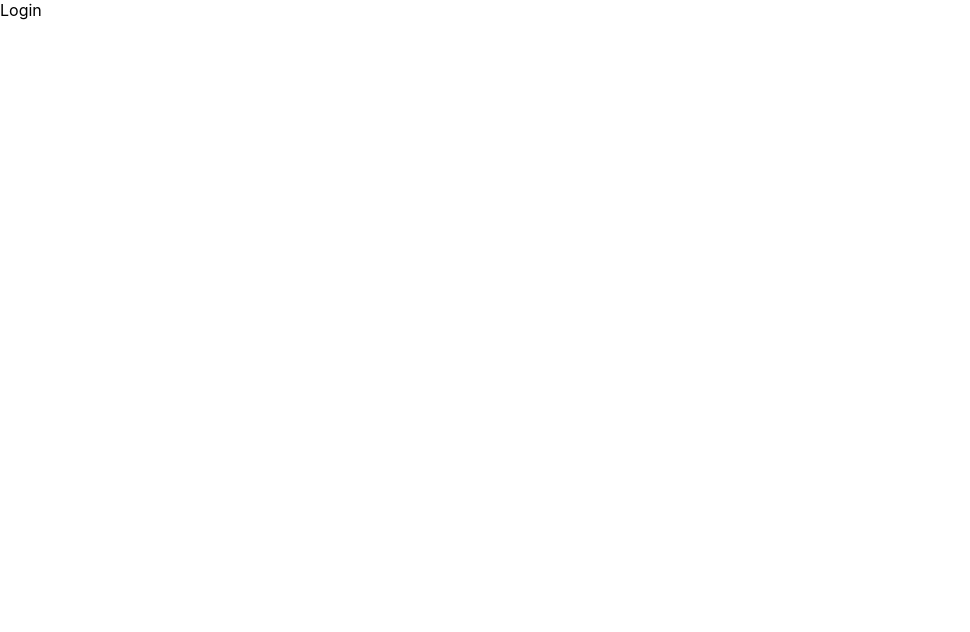
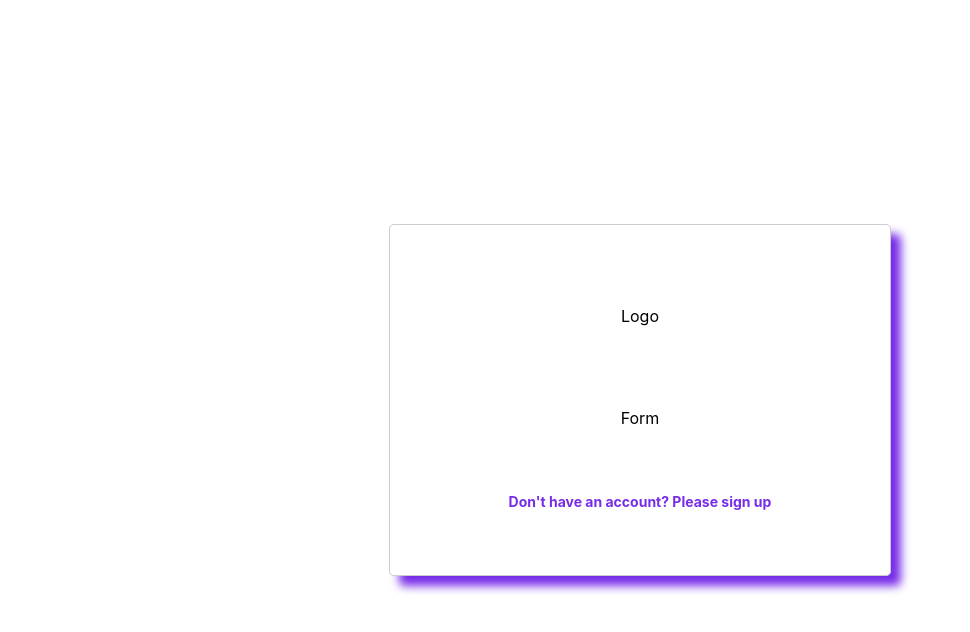
Before and after one commit to Samuelcy/livestream-web-app, a React (Create React App) app in the folder client/: page /auth in a window 1280 px wide. Shown: the top 632 px of the page, without its empty margins (0-970 px from the left). Built offline with nearby package versions, Linux system fonts and the light colour scheme.

Commit message:
Add login component
Login component and css

```diff
--- a/client/src/AuthPage/AuthPage.js
+++ b/client/src/AuthPage/AuthPage.js
@@ -1,6 +1,8 @@
 import React, { useState } from "react";
 import { Login } from "./Login";
 import { Register } from "./Register";
+
+import "./authPage.css";
 
 export const AuthPage = () => {
     const [isLogin, setIsLogin] = useState(true)
@@ -11,7 +13,7 @@ export const AuthPage = () => {
     }
 
     return (
-        <div>
+        <div className="auth-container">
             {isLogin ?
                 (<Login switchAuthHandler={handleAuthPageToggle} />) :
                 (<Register switchAuthHandler={handleAuthPageToggle} />)}
--- a/client/src/AuthPage/Login.js
+++ b/client/src/AuthPage/Login.js
@@ -1,5 +1,13 @@
 import React from "react";
 
 export const Login = ({ switchAuthHandler }) => {
-    return <div onClick={switchAuthHandler}>Login</div>
+    return <div className="login-container">
+        <p>Logo</p>
+        <form className="auth-form">
+            Form
+        </form>
+        <span onClick={switchAuthHandler} className="auth-form-switch-label">
+            Don't have an account? Please sign up
+        </span>
+    </div>
 }
--- /dev/null
+++ b/client/src/AuthPage/authPage.css
@@ -0,0 +1,85 @@
+.auth-container {
+    width: 100%;
+    height: 100vh;
+    display: flex;
+    justify-content: center;
+    align-items: center;
+}
+
+.login-container, .register-container {
+    width: 500px;
+    margin: 0 auto;
+    border: 1px solid #ccc;
+    border-radius: 5px;
+    display: flex;
+    flex-direction: column;
+    align-items: center;
+    justify-content: space-evenly;
+    height: 350px;
+    box-shadow: 10px 10px 10px #772ce8;
+}
+
+.register-container {
+    height: 500px;
+}
+
+.auth-form {
+    display: flex;
+    flex-direction: column;
+    align-items: center;
+    justify-content: center;
+}
+
+.auth-form input {
+    margin: 5px 0;
+    padding: 5px;
+    width: 400px;
+}
+
+.auth-form button {
+    cursor: pointer;
+    background-color: #772ce8; /* Twitch Purple */
+    color: #fff;
+    border: none;
+    border-radius: 8px;
+    width: 410px;
+    height: 30px;
+    font-weight: 500;
+    margin-top: 20px;
+    transition: 0.3s;
+}
+
+.auth-form button:hover {
+    opacity: 0.8;
+}
+
+.auth-form button:disabled {
+    opacity: 0.3;
+}
+
+.auth-form-label {
+    width: 410px;
+    font-weight: 500;
+}
+
+.auth-form-logo-container {
+    font-size: 26px;
+    font-weight: bold;
+}
+
+.auth-form-switch-label {
+    color: #772ce8;
+    font-weight: bold;
+    font-size: 14px;
+    transition: 0.3s;
+    cursor: pointer;
+}
+
+.auth-form-switch-label:hover {
+    opacity: 0.8;
+}
+
+.auth-form-validation-message {
+    width: 400px;
+    color: red;
+}
```
